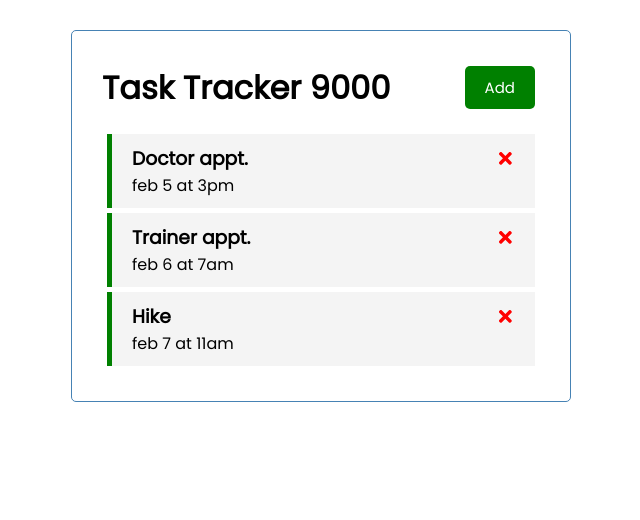
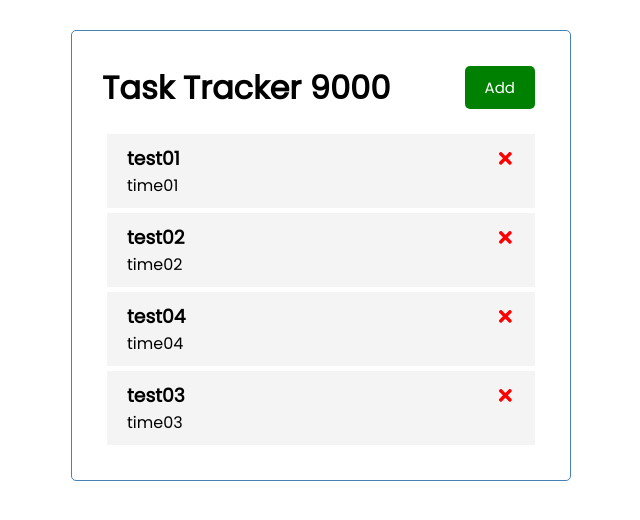
Before and after one commit to md9j/react-task-tracker, a React (Create React App) app: page / in a window 1280 px wide. Shown: the top 520 px of the page, without its empty margins (319-959 px from the left). Built offline with nearby package versions, Linux system fonts and the light colour scheme; data requests are answered from the project's data file.

Commit message:
add/delete tasks work with db.json

```diff
--- a/db.json
+++ b/db.json
@@ -1,19 +1,28 @@
 {
-  "posts": [
+  "tasks": [
     {
-      "id": 1,
-      "title": "json-server",
-      "author": "typicode"
+      "text": "test01",
+      "day": "time01",
+      "reminder": false,
+      "id": 1
+    },
+    {
+      "text": "test02",
+      "day": "time02",
+      "reminder": false,
+      "id": 2
+    },
+    {
+      "text": "test04",
+      "day": "time04",
+      "reminder": false,
+      "id": 4
+    },
+    {
+      "text": "test03",
+      "day": "time03",
+      "reminder": false,
+      "id": 5
     }
-  ],
-  "comments": [
-    {
-      "id": 1,
-      "body": "some comment",
-      "postId": 1
-    }
-  ],
-  "profile": {
-    "name": "typicode"
-  }
+  ]
 }
--- a/src/App.js
+++ b/src/App.js
@@ -1,40 +1,52 @@
-import { useState } from "react";
+import { useState, useEffect } from "react";
 import Header from "./components/Header";
 import Tasks from "./components/Tasks";
 import AddTask from "./components/AddTask";
 
 function App() {
   const [showAddTask, setShowAddTask] = useState(false)
-  const [tasks, setTasks] = useState([
-    {
-      id: 1,
-      text: "Doctor appt.",
-      day: "feb 5 at 3pm",
-      reminder: true,
-    },
-    {
-      id: 2,
-      text: "Trainer appt.",
-      day: "feb 6 at 7am",
-      reminder: true,
-    },
-    {
-      id: 3,
-      text: "Hike",
-      day: "feb 7 at 11am",
-      reminder: true,
-    },
-  ]);
+  const [tasks, setTasks] = useState([]);
+  useEffect(() => {
+    const getTasks = async () => {
+      const tasksFromServer = await fetchTasks()
+      setTasks(tasksFromServer)
+    }
+    getTasks()
+  }, [])  // empty dependency array
+
+  // fetch tasks
+  const fetchTasks = async () => {
+    const res = await fetch('http://localhost:5000/tasks')
+    const data = await res.json()
+    console.log(data)
+    return data
+  }
 
   // add task
-  const addTask = (task) => {
-    const id = Math.floor(Math.random() * 10000) + 1;
-    const newTask = { id, ...task };
-    setTasks([...tasks, newTask]);
+  const addTask = async (task) => {
+    const res = await fetch('http://localhost:5000/tasks', {
+      method: "POST",
+      headers: {
+        'Content-type': 'application/json'
+      },
+      body: JSON.stringify(task)
+    })
+
+    const data = await res.json()
+
+    setTasks([...tasks, data])
+
+    // const id = Math.floor(Math.random() * 10000) + 1;
+    // const newTask = { id, ...task };
+    // setTasks([...tasks, newTask]);
   };
 
   // delete task
-  const deleteTask = (id) => {
+  const deleteTask = async (id) => {
+    await fetch(`http://localhost:5000/tasks/${id}`, {
+      method: "DELETE"
+    })
+
     setTasks(tasks.filter((task) => task.id !== id));
   };
 
```
